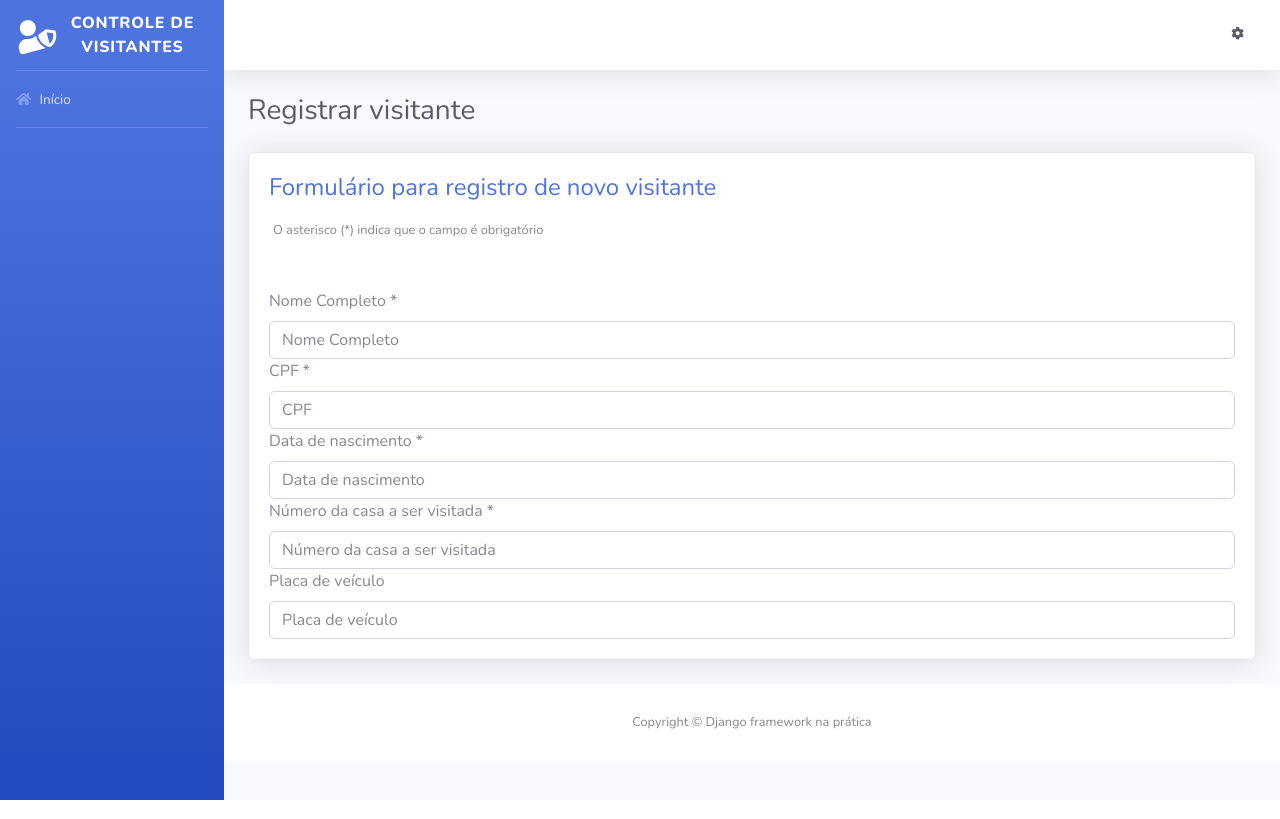
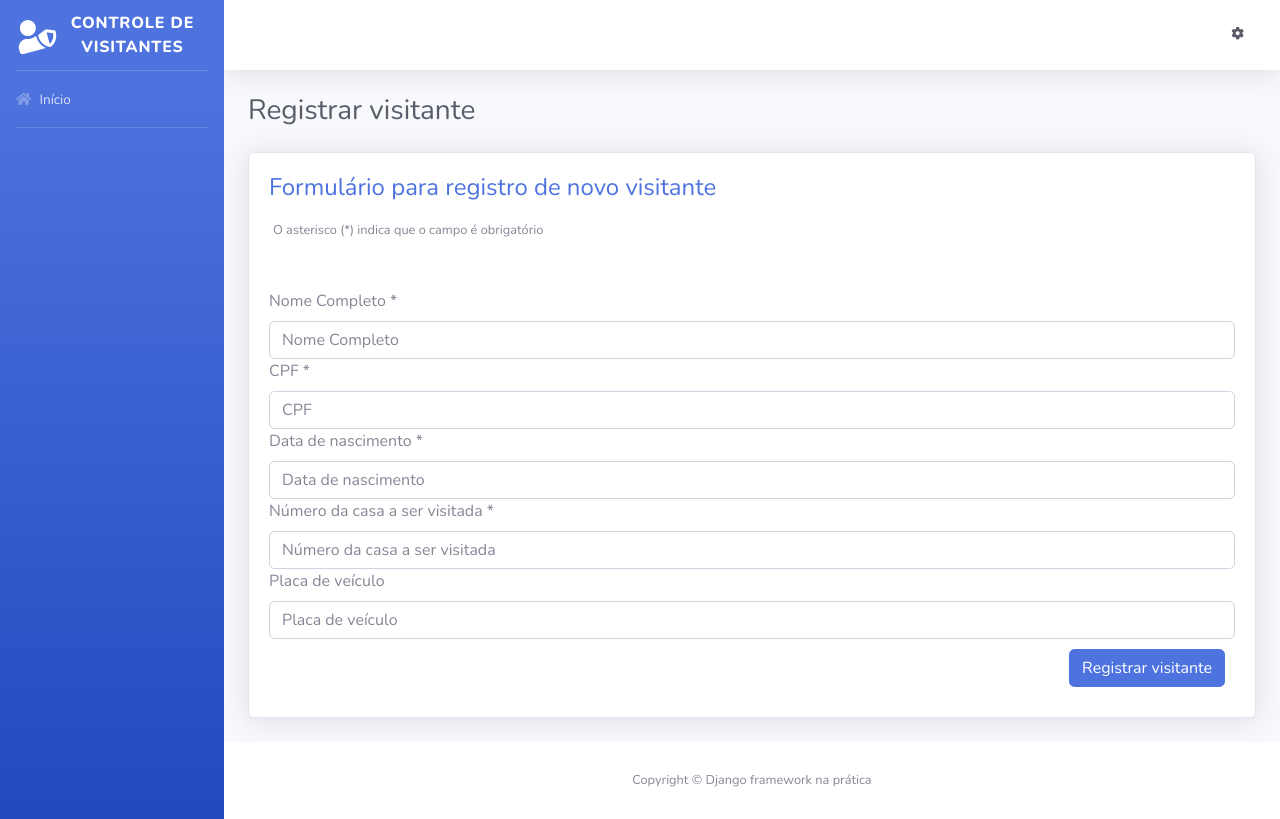
Before and after one commit to Bernardo-Prado/controle_visitantes, a Django app: page /registrar-visitante/ in a window 1280 px wide. Run offline with Django 3.2, Linux system fonts and the light colour scheme; some libraries are stand-ins or nearby versions.

Commit message:
Add botão submit no formulário

```diff
--- a/templates/registrar_visitante.html
+++ b/templates/registrar_visitante.html
@@ -31,6 +31,11 @@
                         </div>
                     {% endfor %}
                 </div>
+                <div class="text-right" style="padding: 10px;">
+                    <button class="btn btn-primary" type="submit">
+                        <span class="text">Registrar visitante</span>
+                    </button>
+                </div>
             </form>
         </div>
     </div>
```
Also changed, not shown: db.sqlite3.
